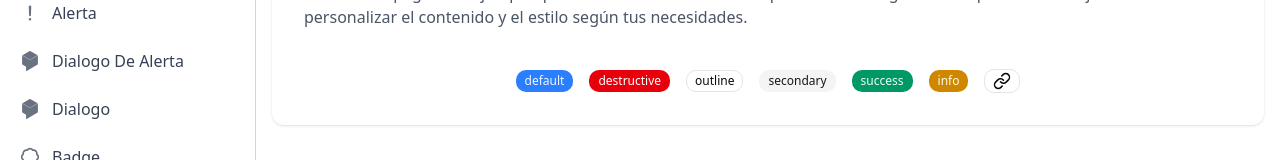
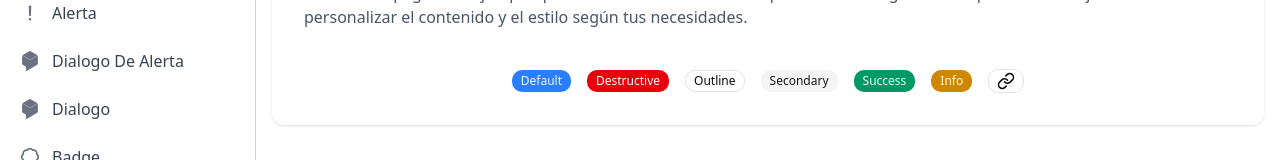
Before and after one commit to CastDev-j/shadcn-dashboard, a Next.js app: page /badge in a window 1280 px wide. Shown: the part 187-347 px from the top of the page. Built offline with nearby package versions, Linux system fonts and the light colour scheme.

Commit message:
Enhance Badge component: add capitalize prop and update usage in example page

```diff
--- a/src/app/(dashboard)/badge/page.tsx
+++ b/src/app/(dashboard)/badge/page.tsx
@@ -2,6 +2,7 @@
 
 import { Badge, badgeVariants } from "@/components/ui/badge";
 import { Link } from "lucide-react";
+import { redirect } from "next/navigation";
 
 export default function Home() {
   return (
@@ -16,14 +17,33 @@ export default function Home() {
       </section>
 
       <section className="w-full flex flex-wrap gap-4 justify-center items-center">
-        <Badge variant="default">default</Badge>
-        <Badge variant="destructive">destructive</Badge>
-        <Badge variant="outline">outline</Badge>
-        <Badge variant="secondary">secondary</Badge>
-        <Badge variant="success">success</Badge>
-        <Badge variant="info">info</Badge>
-        <Link href={'/badge'} className={badgeVariants({ variant: "outline" })}>Badge</Link>
-
+        <Badge variant="default" capitalize>
+          default
+        </Badge>
+        <Badge variant="destructive" capitalize>
+          destructive
+        </Badge>
+        <Badge variant="outline" capitalize>
+          outline
+        </Badge>
+        <Badge variant="secondary" capitalize>
+          secondary
+        </Badge>
+        <Badge variant="success" capitalize>
+          success
+        </Badge>
+        <Badge variant="info" capitalize>
+          info
+        </Badge>
+        <Link
+          className={badgeVariants({ variant: "outline" })}
+          target="_blank"
+          onClick={() => {
+            redirect("/badge");
+          }}
+        >
+          Badge
+        </Link>
       </section>
     </div>
   );
--- a/src/components/ui/badge.tsx
+++ b/src/components/ui/badge.tsx
@@ -32,15 +32,23 @@ function Badge({
   className,
   variant,
   asChild = false,
+  capitalize = false,
   ...props
 }: React.ComponentProps<"span"> &
-  VariantProps<typeof badgeVariants> & { asChild?: boolean }) {
+  VariantProps<typeof badgeVariants> & {
+    asChild?: boolean;
+    capitalize?: boolean;
+  }) {
   const Comp = asChild ? Slot : "span";
 
   return (
     <Comp
       data-slot="badge"
-      className={cn(badgeVariants({ variant }), className)}
+      className={cn(
+        badgeVariants({ variant }),
+        { capitalize: capitalize },
+        className
+      )}
       {...props}
     />
   );
```
